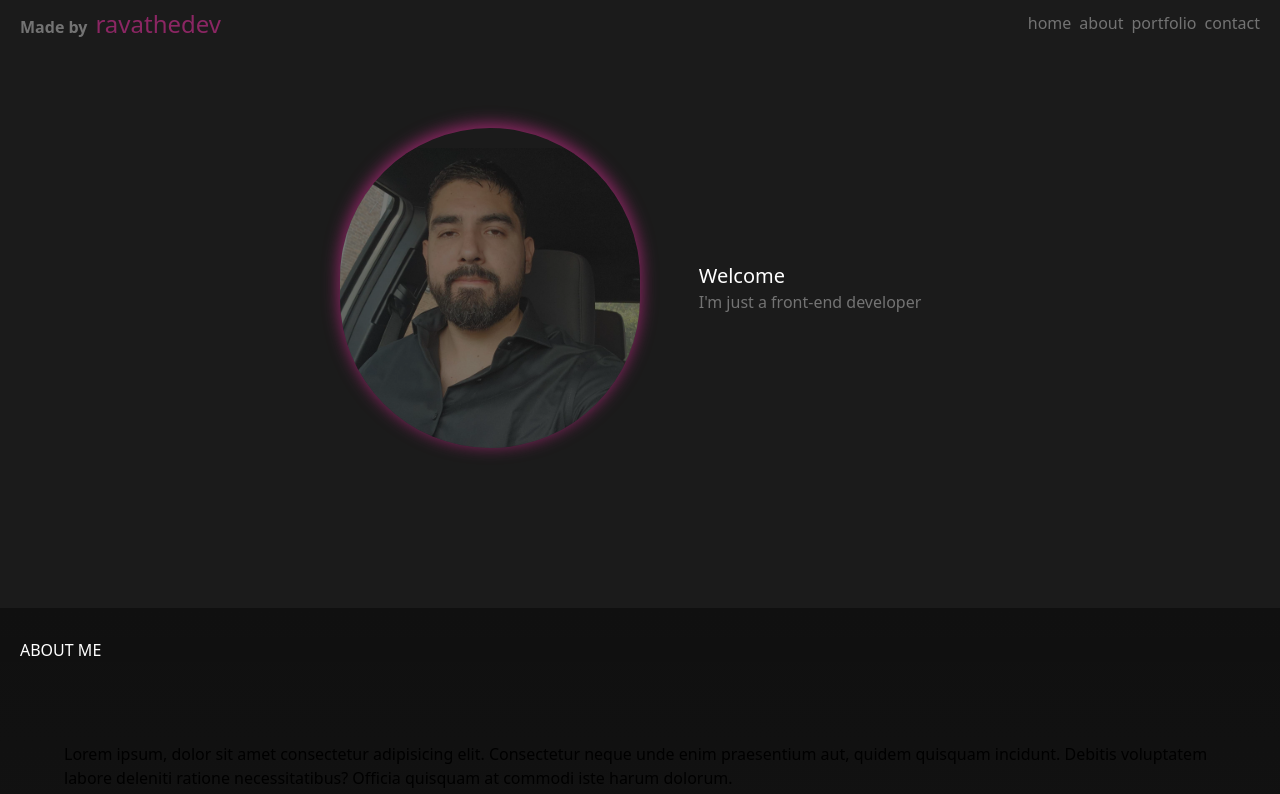
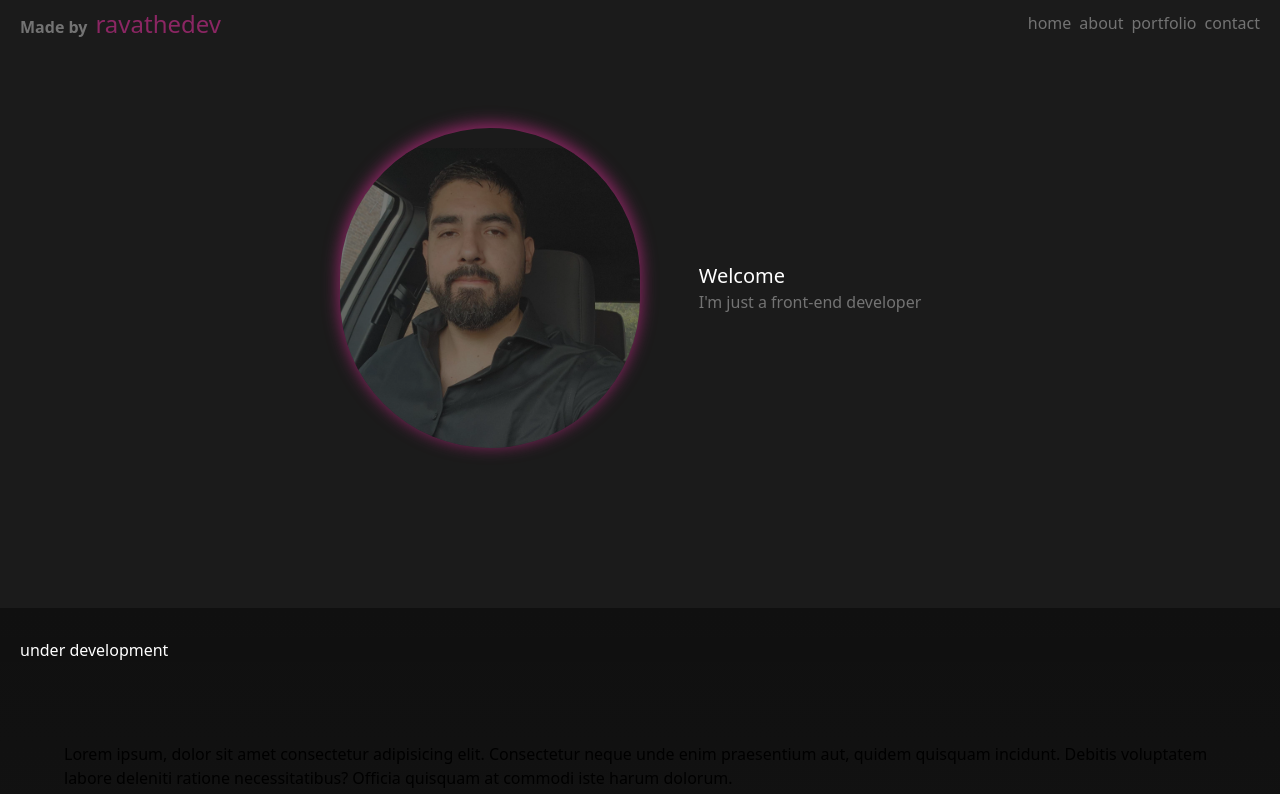
Before and after one commit to webdevRafa/realproject, a React (Vite) app: page / in a window 1280 px wide. Shown: the top 794 px of the page. Built offline with nearby package versions, Linux system fonts and the light colour scheme.

Commit message:
under development

```diff
--- a/src/components/About.tsx
+++ b/src/components/About.tsx
@@ -3,7 +3,7 @@ export const About: React.FC = () => {
     <>
       <div className="w-full py-[30px] the-gradient">
         <h1 className="pl-5 sticky top-[48px] z-30 text-white bg-dark-black text-1xl mb-20">
-          ABOUT ME
+          under development
         </h1>
         <div className="mx-auto w-[90%] max-w-[1200px]">
           <p>
```
